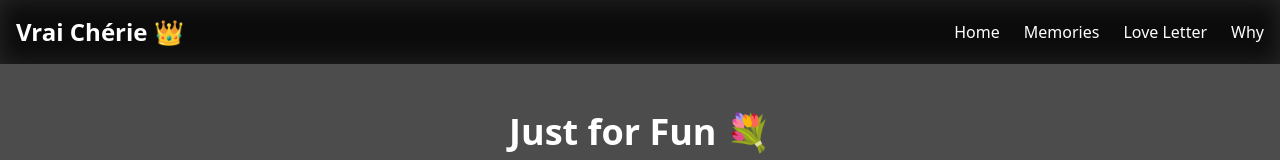
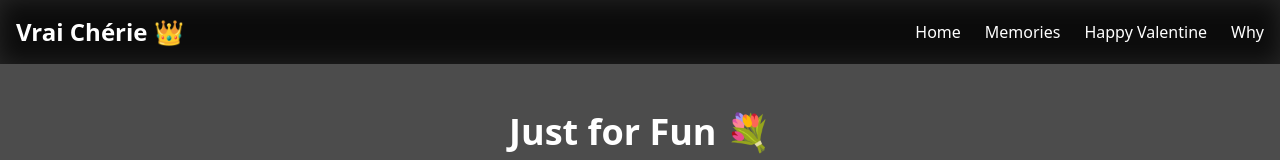
Before and after one commit to Jonathannd03/valentine-surprise, a Nuxt app: page /fun in a window 1280 px wide. Shown: the top 160 px of the page. Built offline with nearby package versions, Linux system fonts and the light colour scheme.

Commit message:
pushing the valentine website to its remote repo

```diff
--- a/components/Navbar.vue
+++ b/components/Navbar.vue
@@ -20,7 +20,7 @@
             <NuxtLink to="/memories" class="text-white hover:text-red-500 transition-colors">Memories</NuxtLink>
           </li>
           <li>
-            <NuxtLink to="/love-letter" class="text-white hover:text-red-500 transition-colors">Love Letter</NuxtLink>
+            <NuxtLink to="/love-letter" class="text-white hover:text-red-500 transition-colors">Happy Valentine</NuxtLink>
           </li>
           <li>
             <NuxtLink to="/fun" class="text-white hover:text-red-500 transition-colors">Why</NuxtLink>
@@ -37,7 +37,7 @@
             <NuxtLink to="/memories" class="text-white hover:text-red-500 transition-colors">Memories</NuxtLink>
           </li>
           <li>
-            <NuxtLink to="/love-letter" class="text-white hover:text-red-500 transition-colors">Love Letter</NuxtLink>
+            <NuxtLink to="/love-letter" class="text-white hover:text-red-500 transition-colors">Happy Valentine</NuxtLink>
           </li>
           <li>
             <NuxtLink to="/fun" class="text-white hover:text-red-500 transition-colors">Why</NuxtLink>
```
